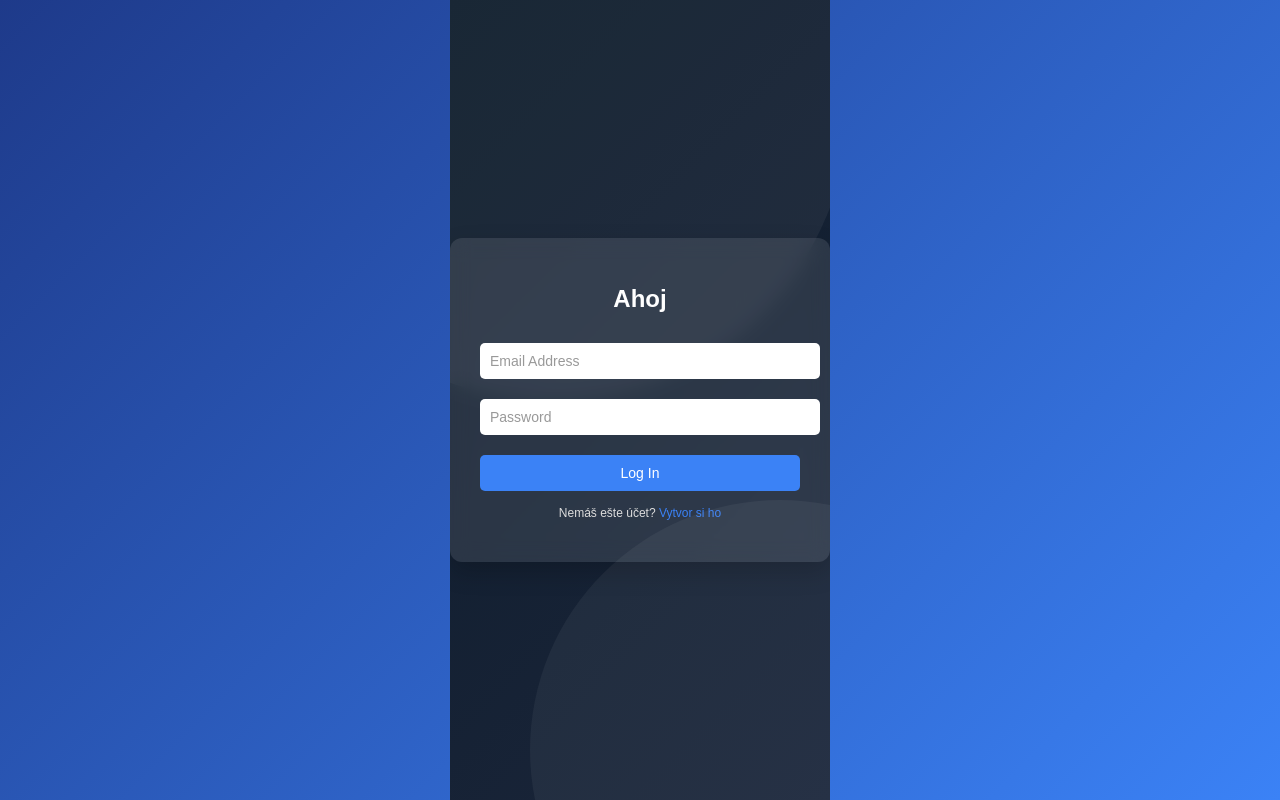
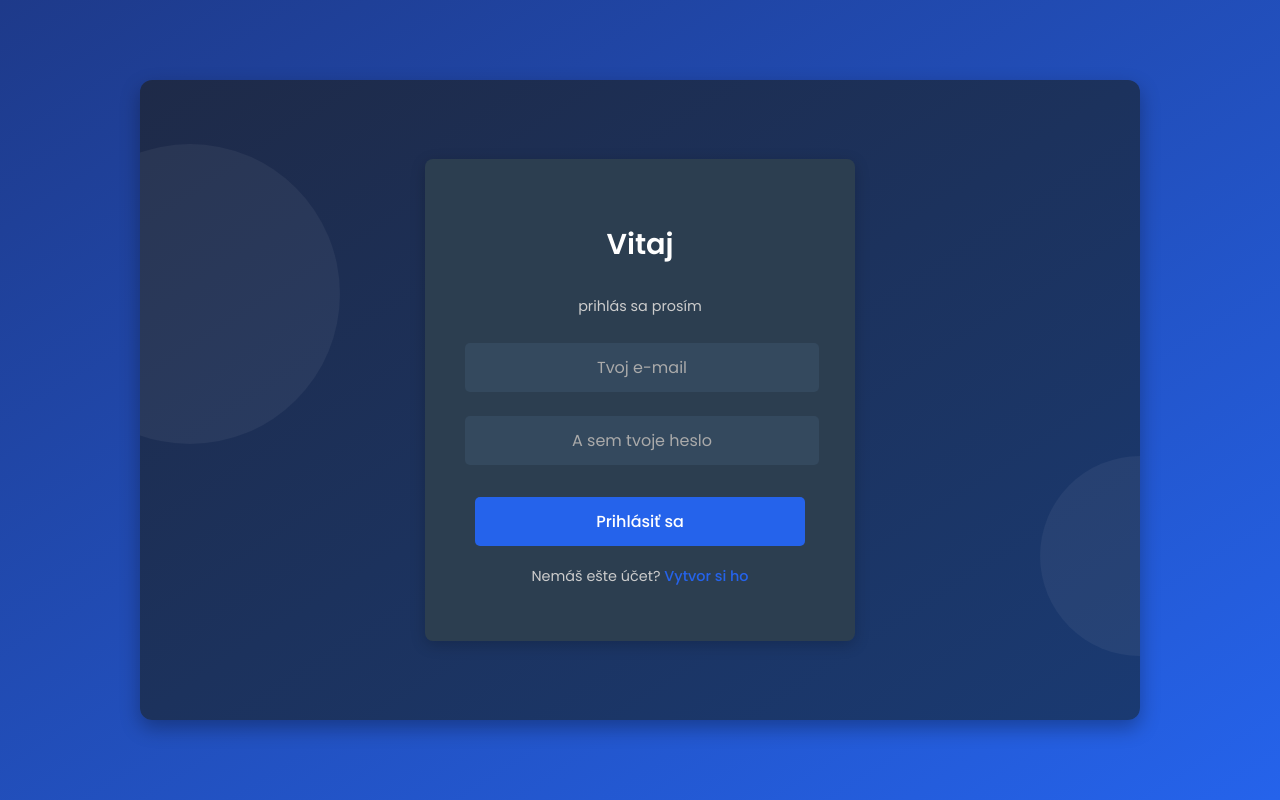
Before and after one commit to Montyssimo/monty, a plain HTML site: page index.html in a window 1280 px wide. Drawn offline with Linux system fonts and the light colour scheme.

Commit message:
Štýlový login formulár s gradientným pozadím

```diff
--- a/index.html
+++ b/index.html
@@ -1,20 +1,20 @@
 <!DOCTYPE html>
+<html lang="sk">
 <head>
     <meta charset="UTF-8">
     <meta name="viewport" content="width=device-width, initial-scale=1.0">
-    <title>Login Page</title>
+    <title>Achoj, prihlás sa prosím</title>
     <link rel="stylesheet" href="styles.css">
 </head>
 <body>
-    <div class="background">
-        <div class="login-container">
-            <h1>Ahoj</h1>
-            <form>
-                <input type="email" placeholder="Email Address" required>
-                <input type="password" placeholder="Password" required>
-                <button type="submit">Log In</button>
-            </form>
-            <p class="signup-link">Nemáš ešte účet? <a href="#">Vytvor si ho</a></p>
+    <div class="container">
+        <div class="login-form">
+            <h2>Vitaj</h2>
+            <p>prihlás sa prosím</p>
+            <input type="email" placeholder="Tvoj e-mail">
+            <input type="password" placeholder="A sem tvoje heslo">
+            <button>Prihlásiť sa</button>
+            <p>Nemáš ešte účet? <a href="#">Vytvor si ho</a></p>
         </div>
     </div>
 </body>
--- a/styles.css
+++ b/styles.css
@@ -1,147 +1,133 @@
+@import url('https://fonts.googleapis.com/css2?family=Poppins:wght@400;500;600&display=swap');
+
+/* General Reset */
+body, html {
+    margin: 0;
+    padding: 0;
+    box-sizing: border-box;
+    height: 100%;
+    font-family: 'Poppins', sans-serif;
+}
+
+/* Background Gradient */
 body {
+    background: linear-gradient(to bottom right, #1E3A8A, #2563EB);
     display: flex;
     justify-content: center;
     align-items: center;
     height: 100vh;
-    margin: 0;
-    background-color: #f0f0f0;
-    font-family: Arial, sans-serif;
+    overflow: hidden;
 }
 
-h1 {
-    color: #333;
-    font-size: 2.5rem;
-    text-align: center;
-}
-
-/* Global styles */
-body, html {
-    margin: 0;
-    padding: 0;
-    font-family: 'Arial', sans-serif;
-    height: 100%;
-}
-
-/* Background styling */
-.background {
-    height: 100vh;
-    background: linear-gradient(135deg, #0D1B2A, #1B263B);
+/* Main Container */
+.container {
+    position: relative;
+    width: 80%;
+    max-width: 1000px;
+    height: 80%;
+    background: linear-gradient(to bottom right, #1E2A48, #1A3A72);
+    border-radius: 12px;
+    box-shadow: 0 8px 20px rgba(0, 0, 0, 0.3);
     display: flex;
     justify-content: center;
     align-items: center;
     overflow: hidden;
-    position: relative;
 }
 
-/* Background decorative elements */
-.background::before {
+/* Decorative Circles */
+.container::before,
+.container::after {
     content: '';
     position: absolute;
-    width: 600px;
-    height: 600px;
+    border-radius: 50%;
     background: rgba(255, 255, 255, 0.05);
-    border-radius: 50%;
-    top: -200px;
-    left: -200px;
+    z-index: 0;
 }
 
-.background::after {
-    content: '';
-    position: absolute;
-    width: 500px;
-    height: 500px;
-    background: rgba(255, 255, 255, 0.05);
-    border-radius: 50%;
-    bottom: -200px;
-    right: -200px;
+.container::before {
+    width: 300px;
+    height: 300px;
+    top: 10%;
+    left: -100px;
 }
 
-/* Login Container */
-.login-container {
-    background: rgba(255, 255, 255, 0.1);
-    backdrop-filter: blur(10px);
-    border-radius: 12px;
-    padding: 30px;
-    width: 320px;
-    text-align: center;
-    box-shadow: 0 10px 25px rgba(0, 0, 0, 0.2);
+.container::after {
+    width: 200px;
+    height: 200px;
+    bottom: 10%;
+    right: -100px;
 }
 
-.login-container h1 {
-    color: #fff;
-    margin-bottom: 20px;
-    font-size: 24px;
+/* Login Form Styling */
+.login-form {
+    position: relative;
+    z-index: 1;
+    background: #2C3E50;
+    border-radius: 8px;
+    padding: 40px;
+    width: 350px;
+    text-align: center;
+    box-shadow: 0 4px 15px rgba(0, 0, 0, 0.2);
 }
 
-/* Input fields */
-.login-container input {
-    width: 100%;
-    padding: 10px;
-    margin: 10px 0;
+/* Form Heading */
+.login-form h2 {
+    margin-bottom: 30px;
+    color: #ffffff;
+    font-size: 1.8rem;
+    font-weight: 600;
+}
+
+/* Input Fields */
+.login-form input {
+    width: calc(100% - 20px);
+    padding: 12px;
+    margin: 12px 0;
     border: none;
     border-radius: 5px;
-    font-size: 14px;
+    text-align: center;
+    font-size: 1rem;
+    font-family: 'Poppins', sans-serif;
+    background: #34495E;
+    color: #fff;
 }
 
-.login-container input::placeholder {
-    color: #999;
+.login-form input::placeholder {
+    color: #aaa;
 }
 
-.login-container input:focus {
-    outline: none;
-    border: 1px solid #3B82F6;
+/* Button */
+.login-form button {
+    background: #2563EB;
+    color: #fff;
+    border: none;
+    padding: 12px;
+    width: calc(100% - 20px);
+    border-radius: 5px;
+    cursor: pointer;
+    margin-top: 20px;
+    font-size: 1rem;
+    font-family: 'Poppins', sans-serif;
+    font-weight: 500;
 }
 
-/* Login button */
-.login-container button {
-    margin-top: 10px;
-    width: 100%;
-    padding: 10px;
-    border: none;
-    border-radius: 5px;
-    background-color: #3B82F6;
-    color: white;
-    font-size: 14px;
-    cursor: pointer;
-    transition: background 0.3s ease;
+.login-form button:hover {
+    background: #1E40AF;
 }
 
-.login-container button:hover {
-    background-color: #1E3A8A;
+/* Footer Text */
+.login-form p {
+    margin-top: 20px;
+    font-size: 0.9rem;
+    color: #ccc;
 }
 
-/* Signup link */
-.signup-link {
-    margin-top: 15px;
-    font-size: 12px;
-    color: #ddd;
+.login-form p a {
+    color: #2563EB;
+    text-decoration: none;
+    font-weight: 500;
 }
 
-.signup-link a {
-    color: #3B82F6;
-    text-decoration: none;
-}
-
-.signup-link a:hover {
+.login-form p a:hover {
     text-decoration: underline;
 }
-
-
-body {
-    margin: 0;
-    padding: 0;
-    min-height: 100vh;
-    display: flex;
-    justify-content: center;
-    align-items: center;
-    background: linear-gradient(135deg, #1E3A8A, #3B82F6);
-    background-repeat: no-repeat;
-    background-attachment: fixed;
-    font-family: Arial, sans-serif;
-}
-
-/* Vycentrovaný content*/
-.container {
-    text-align: center;
-    color: #ffffff;
-}
```
